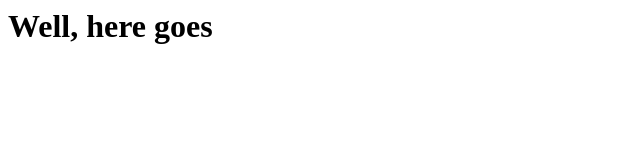
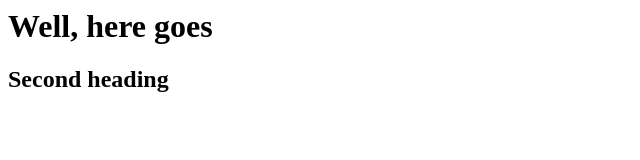
Before and after one commit to zbbright/git-exercise, a plain HTML site: page index.html in a window 1280 px wide. Shown: the whole page, without its empty margins (0-640 px from the left). Drawn offline with Linux system fonts and the light colour scheme.

Commit message:
testing commit process-added heading to index

```diff
--- a/index.html
+++ b/index.html
@@ -1 +1 @@
-<h1>Well, here goes</h1>
+<h1>Well, here goes</h1><h2>Second heading</>
```
